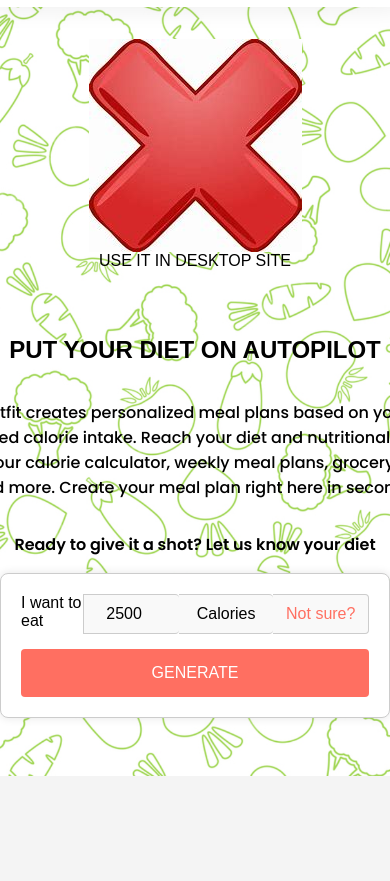
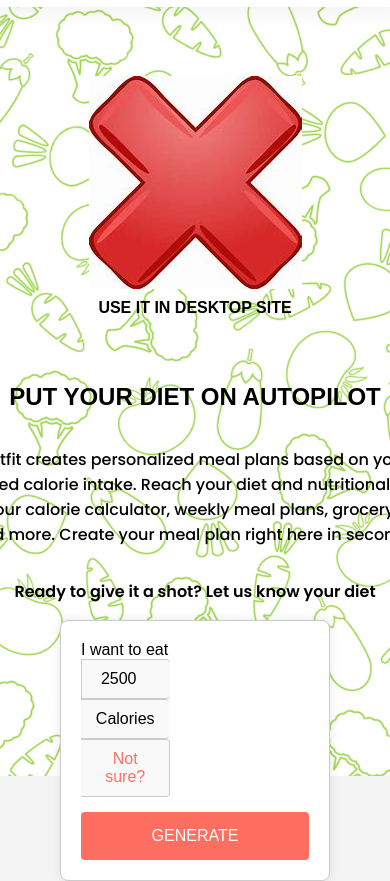
Before and after one commit to CodeAbhiram/dietplanner.github.io, a plain HTML site: page index.html in a window 390 px wide. Shown: the part 81-962 px from the top of the page. Before the commit the page ends 857 px from the top, so only its background shows below. Drawn offline with Linux system fonts and the light colour scheme.

Commit message:
Update index.css

```diff
--- a/index.css
+++ b/index.css
@@ -1,3 +1,5 @@
+/* Base Styles */
+/* Base Styles */
 html{
   height:-webkit-fill-available;
 }
@@ -11,7 +13,7 @@ body {
   justify-content: center;
   align-items: center;
   height: 100vh;
-   height:-webkit-fill-available;
+  height:-webkit-fill-available;
 }
 
 .body {
@@ -97,8 +99,8 @@ body {
 }
 
 .container {
-  max-width: 500px;
-  margin: 0 auto;
+  max-width: 100%;
+  margin: 0 10;
   padding: 20px;
   border: 1px solid #ccc;
   border-radius: 8px;
@@ -157,6 +159,12 @@ body {
 h1 {
   font-size: 24px;
   margin-bottom: 20px;
+}
+.warning{
+  visibility:collapse;
+}
+.x{
+  visibility:collapse;
 }
 
 .button {
@@ -244,11 +252,26 @@ button:hover {
   .menu-icon {
     display: block;
   }
+  .body{
+    background-size:cover;
+  }
+  .warning{
+    visibility: visible;
+    margin-top:10px;
+    font-weight: bold;
+  }
+  .x{
+    visibility:visible;
+    margin-top:200px;
+    height: 300px;
+
+  }
 
   .menu {
     display: none;
     flex-direction: column;
     width: 100%;
+    height:-webkit-fill-available;
     max-height: calc(100vh - 50px);
     background-color: #fff;
     position: fixed;
@@ -275,3 +298,7 @@ button:hover {
   }
 
 }
+.input-group{
+  flex-direction:column;
+  align-items: stretch;
+}
```
